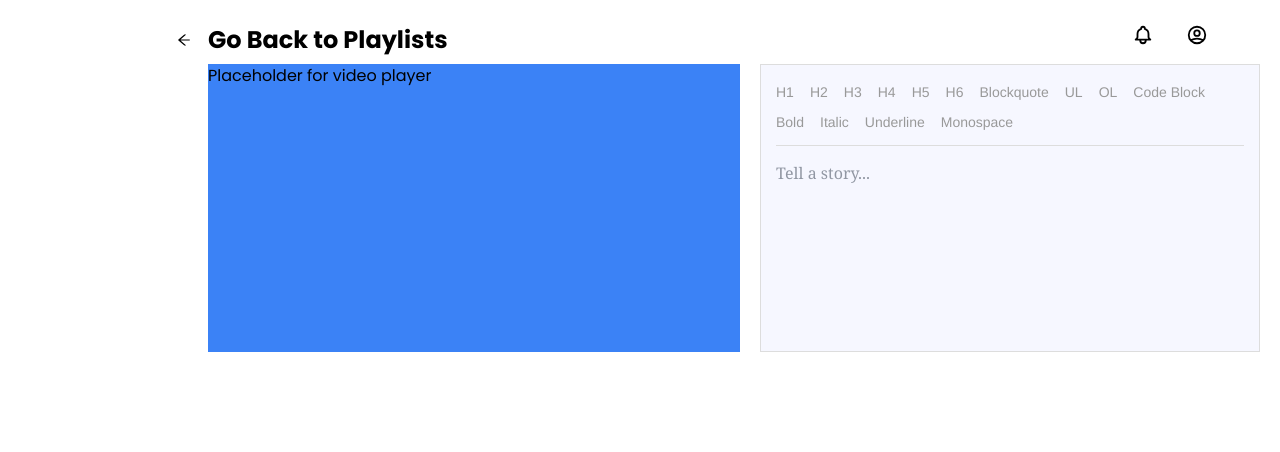
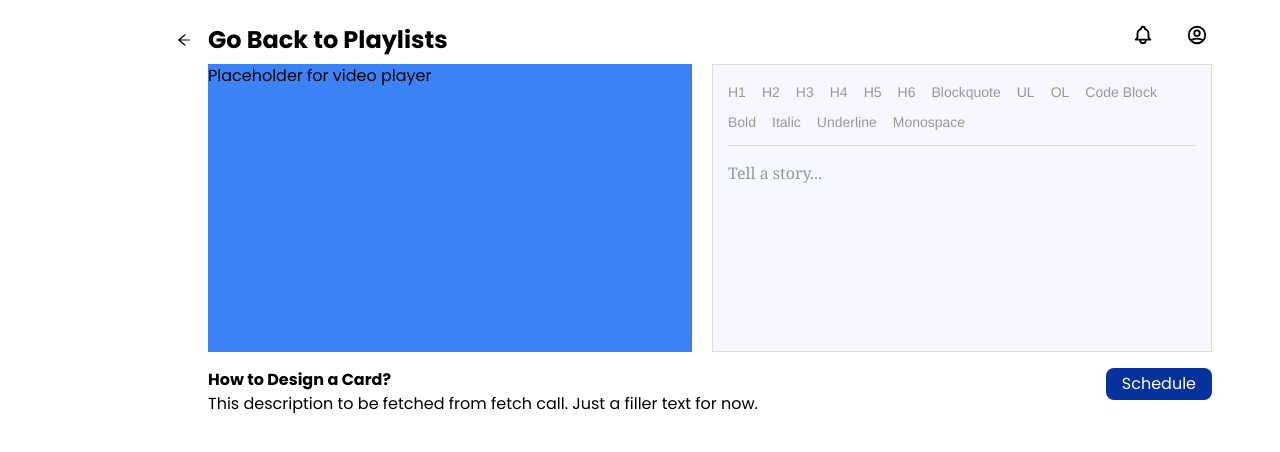
Before and after one commit to Prajna1999/youplex-videoplayer-temp, a React (Create React App) app: page /videoplayer in a window 1280 px wide. Shown: the top 452 px of the page. Built offline with nearby package versions, Linux system fonts and the light colour scheme; no server answers.

Commit message:
add video description

```diff
--- a/src/pages/VideoPlayer.jsx
+++ b/src/pages/VideoPlayer.jsx
@@ -24,15 +24,29 @@ function VideoPlayer() {
       <Navbar page="Go Back to Playlists" />
     </div>
 
-    <div className="flex ml-52 ">
+    <div className="flex ml-52 max-h-max mr-12 ">
         <div className="container mr-5 h-72 bg-blue-500">
             <h1>Placeholder for video player</h1>
         </div>
 
-        <div className="container w-4/5  h-screen">
+        <div className="container w-4/5">
                 <RichTextEditor />
         </div>
     </div>
+    <div className=" ml-52 flex justify-between mr-16 mt-4">
+        <div >
+            <h2 className="font-bold">How to Design a Card?</h2>
+            <p>This description to be fetched from fetch call.
+                Just a filler text for now.
+            </p>
+        </div>
+
+        <div className="bg-primary text-white h-max py-1 px-4 mr-1 rounded-lg">
+            <Link to='/schedule'>Schedule</Link>
+        </div>
+
+    </div>
+
 
 
     </>
```
